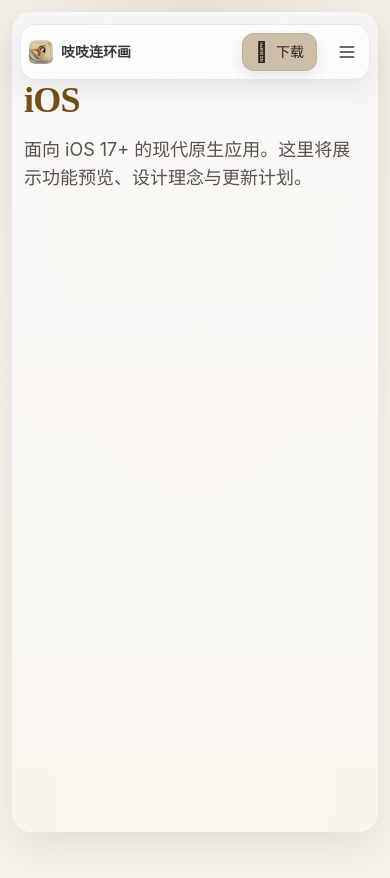
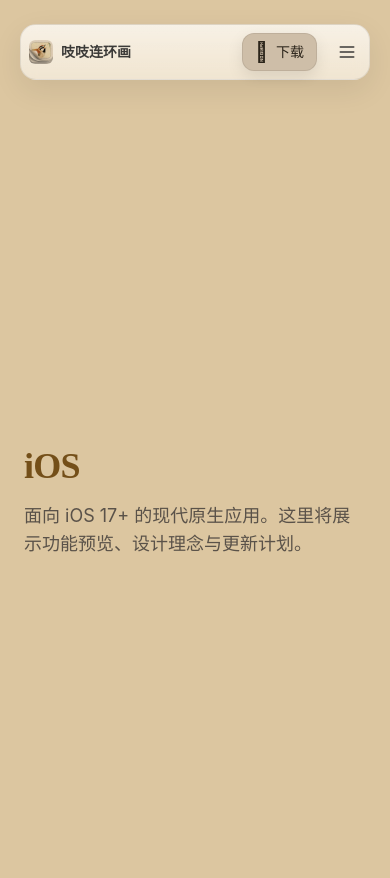
Before and after one commit to chiimagnus/ZZComicStripe_Web, a React (Vite) app: page /ZZComicStripe_Web/ios in a window 390 px wide. Shown: the top 878 px of the page. Before the commit the page ends 844 px from the top, so only its background shows below. Built offline with nearby package versions, Linux system fonts and the light colour scheme.

Commit message:
refactor(components): 重构页面组件的布局和样式
- 更新了 ChangelogPage、ContactPage、IOSPage 和 TeamPage 组件的结构
- 添加了全屏背景颜色和居中内容容器
- 优化了表单和列表的样式
- 统一了标题和段落的样式

```diff
--- a/src/components/ChangelogPage.tsx
+++ b/src/components/ChangelogPage.tsx
@@ -2,7 +2,12 @@ import type { JSX } from 'react'
 
 function ChangelogPage(): JSX.Element {
   return (
-    <section className="relative z-10 px-6 py-20 sm:px-10">
+    <section className="relative min-h-[100svh] w-full overflow-hidden isolate px-6 py-20 sm:px-10">
+      {/* 背景颜色 */}
+      <div className="absolute inset-0 -z-10 bg-[#DCC6A0]"></div>
+
+      {/* 内容容器 */}
+      <div className="relative z-10 flex items-center min-h-[100svh]">
         <div className="max-w-3xl mx-auto">
           <h1 className="brand-heading text-4xl sm:text-5xl font-extrabold mb-4">更新日志</h1>
           <p className="text-muted-contrast text-lg mb-8">
@@ -50,6 +55,7 @@ function ChangelogPage(): JSX.Element {
             </div>
           </div>
         </div>
+      </div>
     </section>
   )
 }
--- a/src/components/ContactPage.tsx
+++ b/src/components/ContactPage.tsx
@@ -2,7 +2,12 @@ import type { JSX } from 'react'
 
 function ContactPage(): JSX.Element {
   return (
-    <section className="relative z-10 px-6 py-20 sm:px-10">
+    <section className="relative min-h-[100svh] w-full overflow-hidden isolate px-6 py-20 sm:px-10">
+      {/* 背景颜色 */}
+      <div className="absolute inset-0 -z-10 bg-[#DCC6A0]"></div>
+
+      {/* 内容容器 */}
+      <div className="relative z-10 flex items-center min-h-[100svh]">
         <div className="max-w-3xl mx-auto">
           <h1 className="brand-heading text-4xl sm:text-5xl font-extrabold mb-4">联系方式</h1>
           <p className="text-muted-contrast text-lg mb-8">
@@ -83,6 +88,7 @@ function ContactPage(): JSX.Element {
             </form>
           </div>
         </div>
+      </div>
     </section>
   )
 }
--- a/src/components/IOSPage.tsx
+++ b/src/components/IOSPage.tsx
@@ -2,12 +2,18 @@ import type { JSX } from 'react'
 
 function IOSPage(): JSX.Element {
   return (
-    <section className="relative z-10 px-6 py-20 sm:px-10">
-      <div className="max-w-3xl mx-auto">
-        <h1 className="brand-heading text-4xl sm:text-5xl font-extrabold mb-4">iOS</h1>
-        <p className="text-muted-contrast text-lg">
-          面向 iOS 17+ 的现代原生应用。这里将展示功能预览、设计理念与更新计划。
-        </p>
+    <section className="relative min-h-[100svh] w-full overflow-hidden isolate px-6 py-20 sm:px-10">
+      {/* 背景颜色 */}
+      <div className="absolute inset-0 -z-10 bg-[#DCC6A0]"></div>
+
+      {/* 内容容器 */}
+      <div className="relative z-10 flex items-center min-h-[100svh]">
+        <div className="max-w-3xl mx-auto">
+          <h1 className="brand-heading text-4xl sm:text-5xl font-extrabold mb-4">iOS</h1>
+          <p className="text-muted-contrast text-lg">
+            面向 iOS 17+ 的现代原生应用。这里将展示功能预览、设计理念与更新计划。
+          </p>
+        </div>
       </div>
     </section>
   )
--- a/src/components/TeamPage.tsx
+++ b/src/components/TeamPage.tsx
@@ -2,7 +2,12 @@ import type { JSX } from 'react'
 
 function TeamPage(): JSX.Element {
   return (
-    <section className="relative z-10 px-6 py-20 sm:px-10">
+    <section className="relative min-h-[100svh] w-full overflow-hidden isolate px-6 py-20 sm:px-10">
+      {/* 背景颜色 */}
+      <div className="absolute inset-0 -z-10 bg-[#DCC6A0]"></div>
+
+      {/* 内容容器 */}
+      <div className="relative z-10 flex items-center min-h-[100svh]">
         <div className="max-w-3xl mx-auto">
           <h1 className="brand-heading text-4xl sm:text-5xl font-extrabold mb-4">团队介绍</h1>
           <p className="text-muted-contrast text-lg mb-8">
@@ -28,6 +33,7 @@ function TeamPage(): JSX.Element {
             </div>
           </div>
         </div>
+      </div>
     </section>
   )
 }
```
Lines whose indentation alone changed are shown as unchanged.
